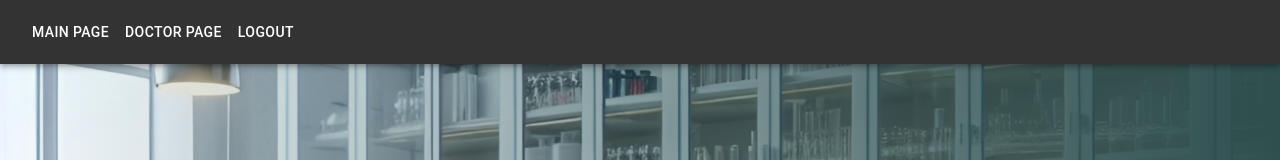
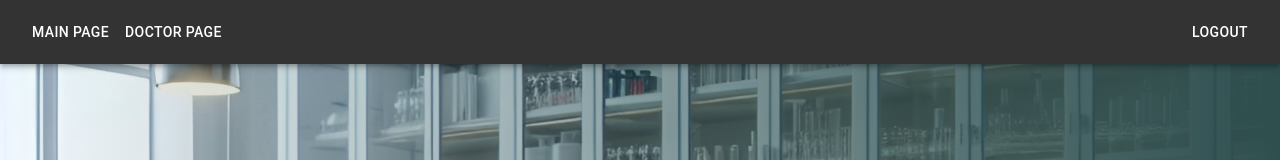
Before and after one commit to JStepnicki/Onco-Marker, a React (Vite) app in the folder frontend/: page / in a window 1280 px wide. Shown: the top 160 px of the page. Built offline with nearby package versions, Linux system fonts and the light colour scheme.

Commit message:
feat: icons v2

```diff
--- a/frontend/src/components/Header/Navbar.jsx
+++ b/frontend/src/components/Header/Navbar.jsx
@@ -5,6 +5,9 @@ import axios from 'axios';
 
 const StyledAppBar = styled(AppBar)({
   backgroundColor: '#333',
+});
+
+const StyledToolbar = styled(Toolbar)({
   display: 'flex',
   justifyContent: 'space-between',
 });
@@ -22,13 +25,15 @@ function Navbar() {
 
   return (
       <StyledAppBar position="static">
-      <Toolbar>
+        <StyledToolbar>
           <div>
             <Button color="inherit" component={RouterLink} to="/">Main Page</Button>
             <Button color="inherit" component={RouterLink} to="/doctors">Doctor Page</Button>
           </div>
+          <div>
             <Button color="inherit" onClick={handleLogout}>Logout</Button>
-      </Toolbar>
+          </div>
+        </StyledToolbar>
       </StyledAppBar>
   );
 }
--- a/frontend/src/components/Icons/Delete.jsx
+++ b/frontend/src/components/Icons/Delete.jsx
@@ -1,7 +1,7 @@
 import React from 'react';
 
 const DeleteIcon = ({ onClick }) => (
-    <svg onClick={onClick} width="24px" height="24px" viewBox="0 0 24 24" fill="none" xmlns="http://www.w3.org/2000/svg">
+    <svg onClick={onClick} width="30px" height="30px" viewBox="0 0 24 24" fill="none" xmlns="http://www.w3.org/2000/svg">
             <rect width="24" height="24" fill="white"/>
             <path d="M5 7.5H19L18 21H6L5 7.5Z" stroke="#000000" strokeLinejoin="round"/>
             <path d="M15.5 9.5L15 19" stroke="#000000" strokeLinecap="round" strokeLinejoin="round"/>
--- a/frontend/src/components/Icons/Profile.jsx
+++ b/frontend/src/components/Icons/Profile.jsx
@@ -1,7 +1,7 @@
 import React from 'react';
 
 const ProfileIcon = ({ onClick }) => (
-    <svg onClick={onClick} width="24px" height="24px" viewBox="0 0 24 24" fill="none" xmlns="http://www.w3.org/2000/svg">
+    <svg onClick={onClick} width="30px" height="30px" viewBox="0 0 24 24" fill="none" xmlns="http://www.w3.org/2000/svg">
         <g clipPath="url(#clip0_15_82)">
             <rect width="24" height="24" fill="white"/>
             <g filter="url(#filter0_d_15_82)">
```
Also changed, not shown: frontend/src/components/Icons/Edit.jsx (+1 -1 lines). Lines whose indentation alone changed are shown as unchanged.
